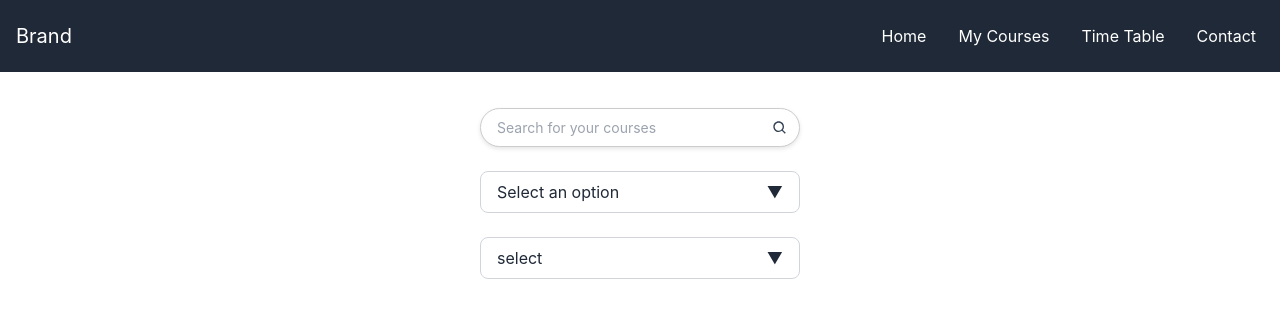
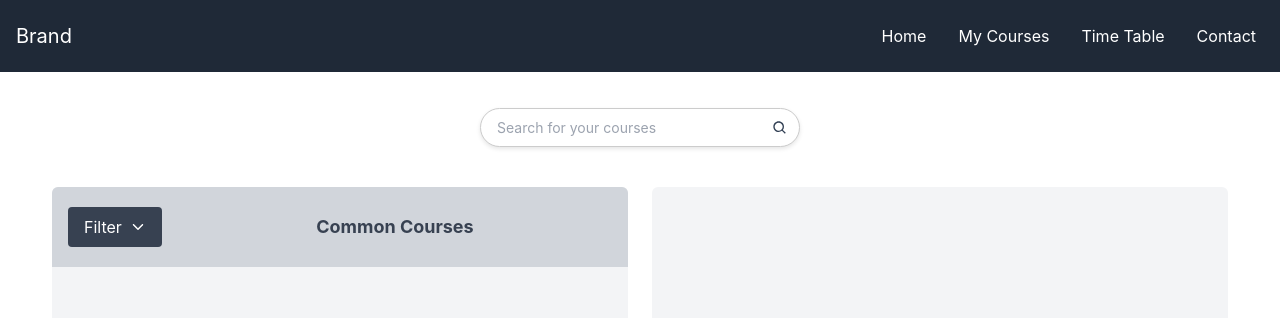
Before and after one commit to arkia1/modern-student-portal, a React (Vite) app in the folder client/: page /courses in a window 1280 px wide. Shown: the top 318 px of the page. Built offline with nearby package versions, Linux system fonts and the light colour scheme.

Commit message:
Improvement on DropDown Reuseablity and CourseSelectioPage adjustments

```diff
--- a/client/src/Pages/CourseSelectionPage.jsx
+++ b/client/src/Pages/CourseSelectionPage.jsx
@@ -18,16 +18,26 @@ const CourseSelectionPage = () => {
         onChange={(e) => setQuery(e.target.value)}
         onSearch={() => console.log("Searched")}
       />
-      <DropDown
-        label="Select an option"
-        onSelect={handleSelect}
-        items={dropList_1}
-      />
-      <DropDown
-        label="select"
-        onSelect={() => console.log("clicked")}
-        items={["1", "2", "3"]}
-      />
+      <div className="grid grid-cols-1 md:grid-cols-2 justify-center p-4 gap-6">
+        <div className="h-screen w-full rounded-md bg-gray-100 overflow-y-auto flex">
+          <div className="bg-gray-300 w-full rounded-top-md h-[10%] flex items-center">
+            {/* Dropdown placed on the left */}
+            <DropDown
+              label="Filter"
+              onSelect={handleSelect}
+              items={dropList_1}
+              className="ml-4"
+            />
+            {/* Center the text vertically */}
+            <div className="flex-grow flex justify-center items-center">
+              <h2 className="text-gray-700 font-bold text-lg text-center">
+                Common Courses
+              </h2>
+            </div>
+          </div>
+        </div>
+        <div className="h-screen w-full rounded-md bg-gray-100 overflow-y-auto flex"></div>
+      </div>
     </div>
   );
 };
--- a/client/src/components/UI/DropDown.jsx
+++ b/client/src/components/UI/DropDown.jsx
@@ -1,43 +1,35 @@
 import { useState } from "react";
 import PropTypes from "prop-types";
+import { IoIosArrowDown } from "react-icons/io"; // Import arrow icon
 
-const DropDown = ({
-  label,
-  items,
-  onSelect,
-  buttonClassName,
-  listClassName,
-  itemClassName,
-}) => {
+const DropDown = ({ label, items, onSelect, className = "" }) => {
   const [isOpen, setIsOpen] = useState(false);
 
-  const toggleDropdown = () => {
-    setIsOpen(!isOpen);
-  };
-
-  const handleSelect = (item) => {
-    onSelect(item);
-    setIsOpen(false); // Close the dropdown after selection
-  };
+  const toggleDropDown = () => setIsOpen(!isOpen);
 
   return (
-    <div className="relative w-full max-w-sm sm:max-w-xs mx-auto my-4">
+    <div className={`relative ${className}`}>
+      {" "}
+      {/* Adjusted width to half */}
+      {/* Label Button */}
       <button
-        onClick={toggleDropdown}
-        className={`flex justify-between items-center w-full py-2 px-4 border border-gray-300 rounded-lg bg-white text-gray-800 hover:bg-gray-50 focus:outline-none focus:ring-2 focus:ring-indigo-500 focus:ring-offset-2 transition-colors duration-200 ${buttonClassName}`}
+        onClick={toggleDropDown}
+        className="bg-gray-700 text-white px-4 py-2 rounded flex items-center justify-between w-full text-left"
       >
-        <span>{label}</span>
-        <span>{isOpen ? "▲" : "▼"}</span>
+        {label}
+        <IoIosArrowDown className="ml-2 text-white" /> {/* Arrow Icon */}
       </button>
+      {/* Dropdown Menu */}
       {isOpen && (
-        <ul
-          className={`absolute mt-2 w-full bg-white border border-gray-300 rounded-lg shadow-lg max-h-60 overflow-auto z-10 ${listClassName}`}
-        >
+        <ul className="absolute mt-2 bg-white border rounded shadow-lg w-full z-10">
           {items.map((item, index) => (
             <li
               key={index}
-              onClick={() => handleSelect(item)}
-              className={`px-4 py-2 hover:bg-indigo-100 cursor-pointer text-gray-700 ${itemClassName}`}
+              onClick={() => {
+                onSelect(item);
+                setIsOpen(false);
+              }}
+              className="px-4 py-2 hover:bg-indigo-100 cursor-pointer"
             >
               {item}
             </li>
@@ -50,17 +42,9 @@ const DropDown = ({
 
 DropDown.propTypes = {
   label: PropTypes.string.isRequired,
-  items: PropTypes.arrayOf(PropTypes.string).isRequired,
+  items: PropTypes.array.isRequired,
   onSelect: PropTypes.func.isRequired,
-  buttonClassName: PropTypes.string, // Optional class for button customization
-  listClassName: PropTypes.string, // Optional class for the dropdown list
-  itemClassName: PropTypes.string, // Optional class for the dropdown items
-};
-
-DropDown.defaultProps = {
-  buttonClassName: "", // Default to no extra classes
-  listClassName: "", // Default to no extra classes
-  itemClassName: "", // Default to no extra classes
+  className: PropTypes.string,
 };
 
 export default DropDown;
```
